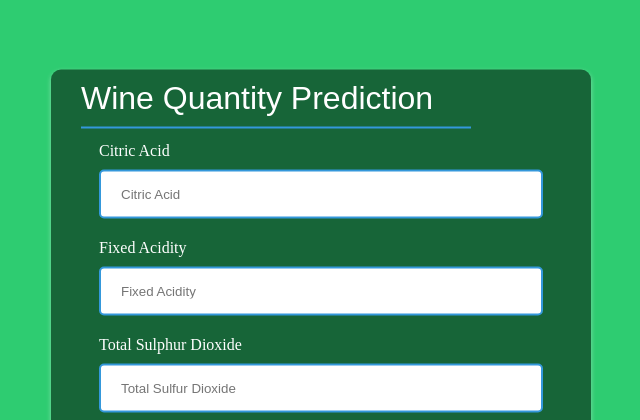
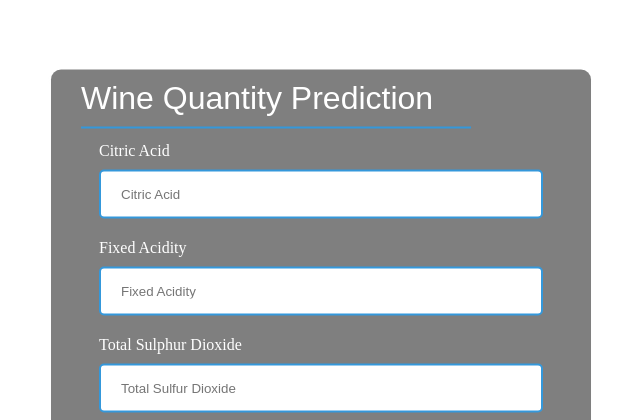
Before and after one commit to DivyamSingh18/Red-Wine-Prediction-Training, a Flask app: page / in a window 1280 px wide. Shown: the top 420 px of the page, without its empty margins (319-959 px from the left). Run offline with Flask 2, Linux system fonts and the light colour scheme; parts of the project's set-up code (start-up, migrations or seed data) failed here and were passed over.

Commit message:
Update style.css

```diff
--- a/static/style.css
+++ b/static/style.css
@@ -1,7 +1,6 @@
 body {
     margin: 0;
     padding: 0;
-    background-color: #2ecc71;
   }
   * {
     margin: 0;
```
